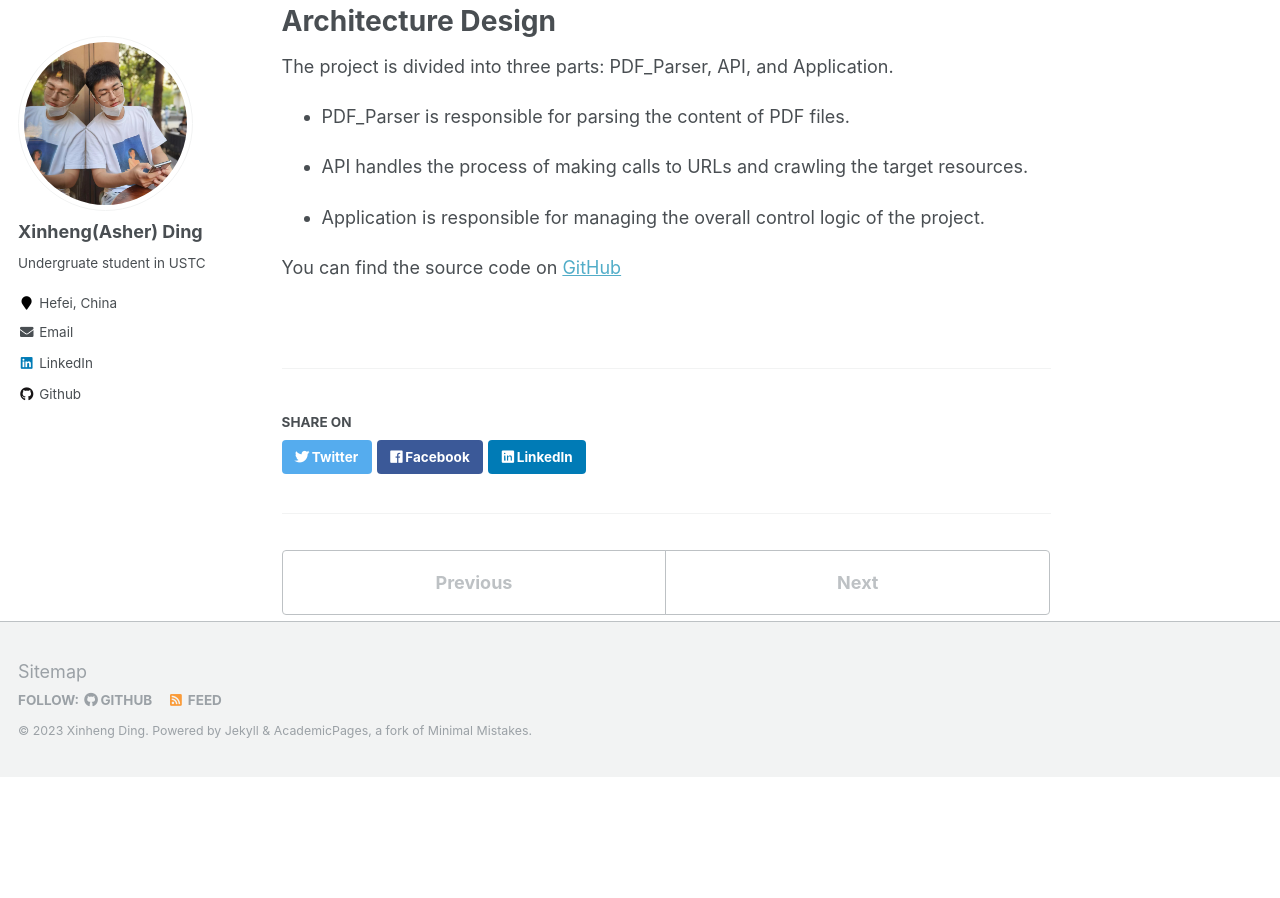
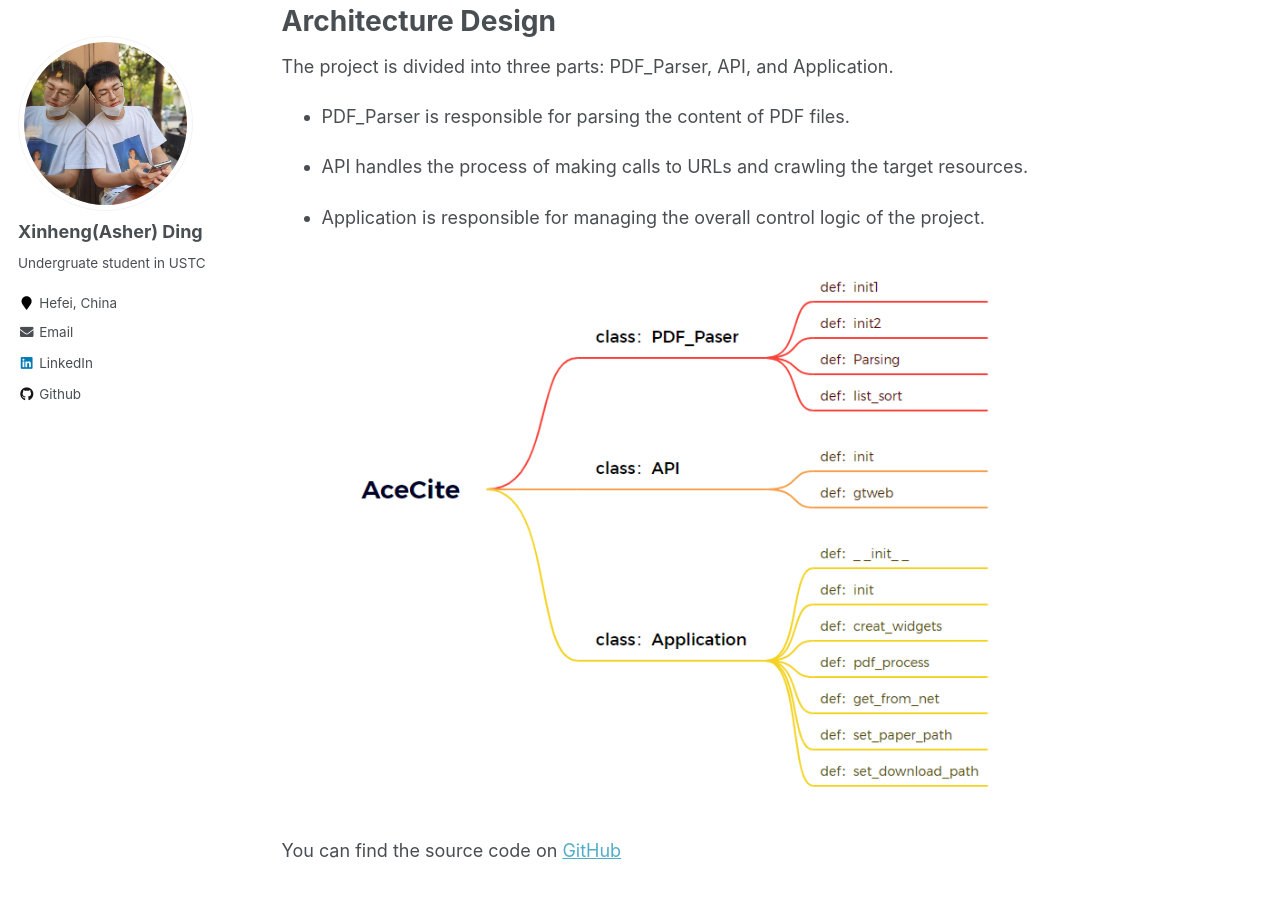
Before and after one commit to XinhengDing/XinhengDing.github.io, a Jekyll site: the page built from _talks/2022-09-26-AceCite-PDF-Reference-Parsing-and-Download-Tool.md, in a window 1280 px wide and 900 px high, scrolled down 914 px. Built offline with Jekyll 4.4.1, drawn with Linux system fonts in a browser that asks for light colours; before the commit the page ends 1691 px from its top, so only the background shows below that.

Commit message:
Update 2022-09-26-AceCite-PDF-Reference-Parsing-and-Download-Tool.md

```diff
--- a/_talks/2022-09-26-AceCite-PDF-Reference-Parsing-and-Download-Tool.md
+++ b/_talks/2022-09-26-AceCite-PDF-Reference-Parsing-and-Download-Tool.md
@@ -33,5 +33,6 @@ The project is divided into three parts: PDF_Parser, API, and Application.
 * API handles the process of making calls to URLs and crawling the target resources.
 
 * Application is responsible for managing the overall control logic of the project.
+<img src="../images/Snipaste_2023-07-28_23-23-08.png" alt="USTC Campus">
 
 You can find the source code on [GitHub](https://github.com/XinhengDing/DLP_HW1)
```
